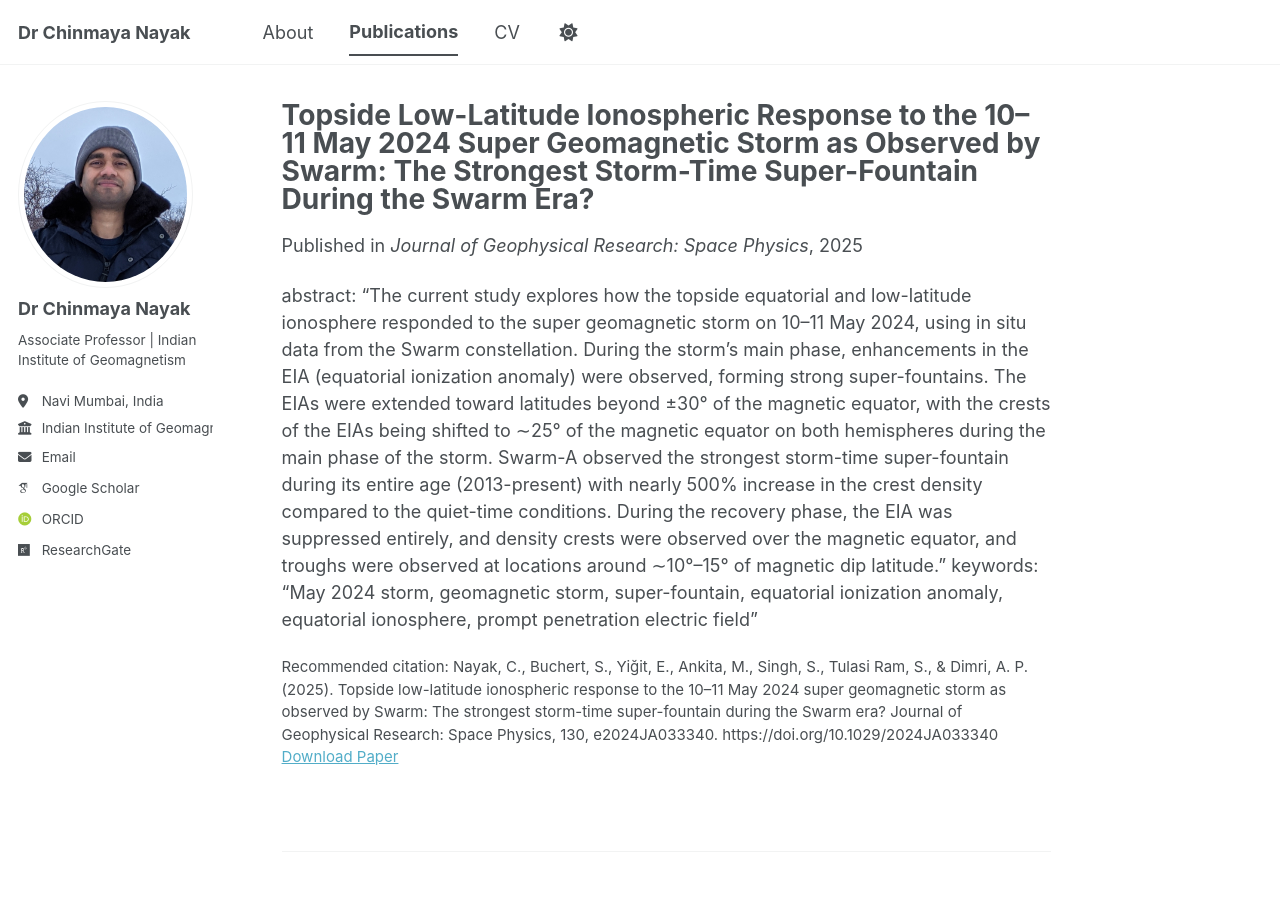
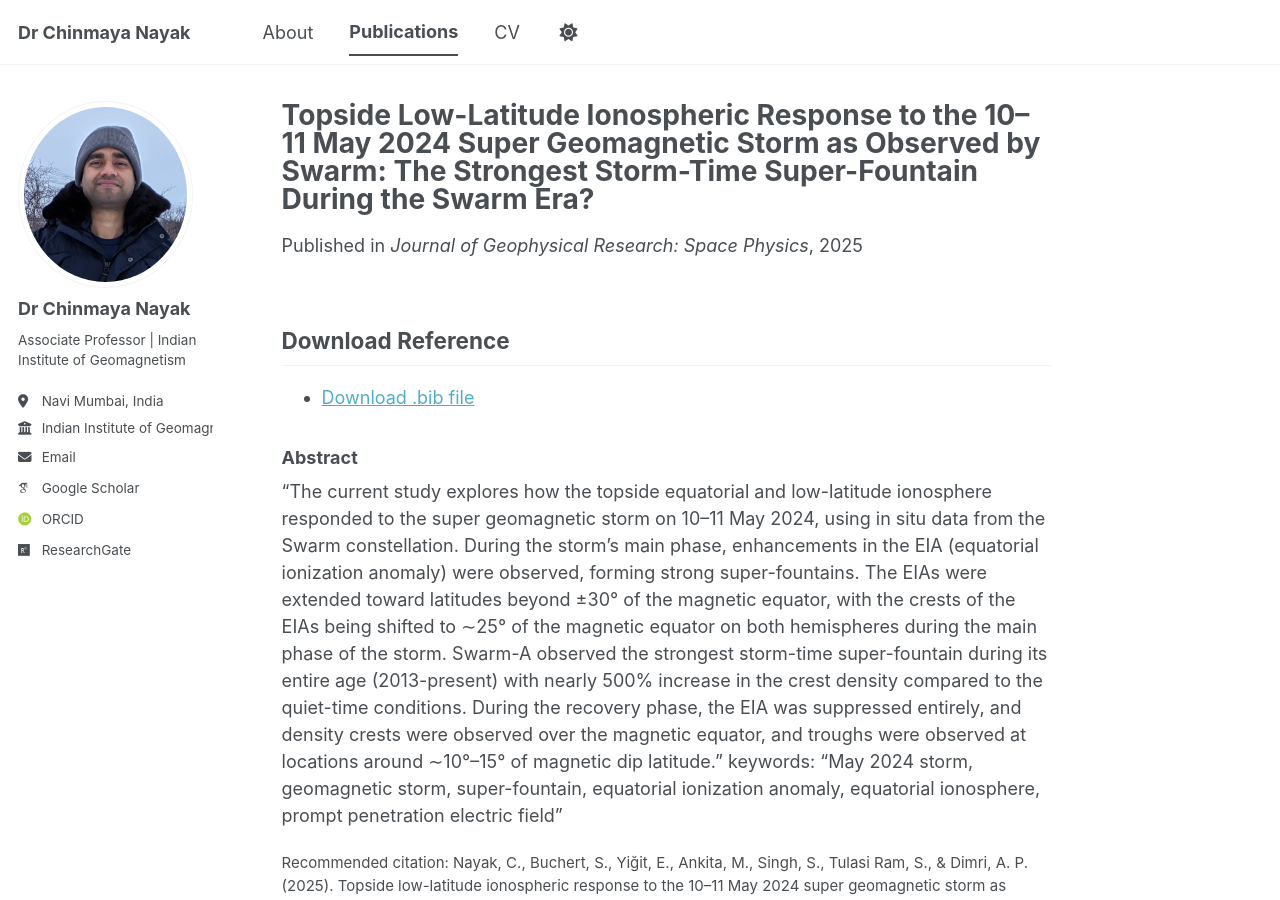
Before and after one commit to physics642/Chinmaya.Nayak, a Jekyll site: the page built from _publications/2025_nayak_jgr.md, in a window 1280 px wide and 900 px high. Built offline with Jekyll 4.4.1, drawn with Linux system fonts in a browser that asks for light colours; some web fonts are replaced; a script bundle is joined from its source files by our own code; library files that are not in the unit come from our copies.

Commit message:
Update 2025_nayak_jgr.md

```diff
--- a/_publications/2025_nayak_jgr.md
+++ b/_publications/2025_nayak_jgr.md
@@ -17,5 +17,9 @@ paperurl: "https://agupubs.onlinelibrary.wiley.com/doi/abs/10.1029/2024JA033340"
 pdf: "https://agupubs.onlinelibrary.wiley.com/doi/pdf/10.1029/2024JA033340"
 
 ---
-abstract: "The current study explores how the topside equatorial and low-latitude ionosphere responded to the super geomagnetic storm on 10–11 May 2024, using in situ data from the Swarm constellation. During the storm's main phase, enhancements in the EIA (equatorial ionization anomaly) were observed, forming strong super-fountains. The EIAs were extended toward latitudes beyond ±30° of the magnetic equator, with the crests of the EIAs being shifted to ∼25° of the magnetic equator on both hemispheres during the main phase of the storm. Swarm-A observed the strongest storm-time super-fountain during its entire age (2013-present) with nearly 500% increase in the crest density compared to the quiet-time conditions. During the recovery phase, the EIA was suppressed entirely, and density crests were observed over the magnetic equator, and troughs were observed at locations around ∼10°–15° of magnetic dip latitude."
+## Download Reference
+* [Download .bib file](/files/Nayak_2025_JGR.bib)
+
+### Abstract
+"The current study explores how the topside equatorial and low-latitude ionosphere responded to the super geomagnetic storm on 10–11 May 2024, using in situ data from the Swarm constellation. During the storm's main phase, enhancements in the EIA (equatorial ionization anomaly) were observed, forming strong super-fountains. The EIAs were extended toward latitudes beyond ±30° of the magnetic equator, with the crests of the EIAs being shifted to ∼25° of the magnetic equator on both hemispheres during the main phase of the storm. Swarm-A observed the strongest storm-time super-fountain during its entire age (2013-present) with nearly 500% increase in the crest density compared to the quiet-time conditions. During the recovery phase, the EIA was suppressed entirely, and density crests were observed over the magnetic equator, and troughs were observed at locations around ∼10°–15° of magnetic dip latitude."
 keywords: "May 2024 storm, geomagnetic storm, super-fountain, equatorial ionization anomaly, equatorial ionosphere, prompt penetration electric field"
```
